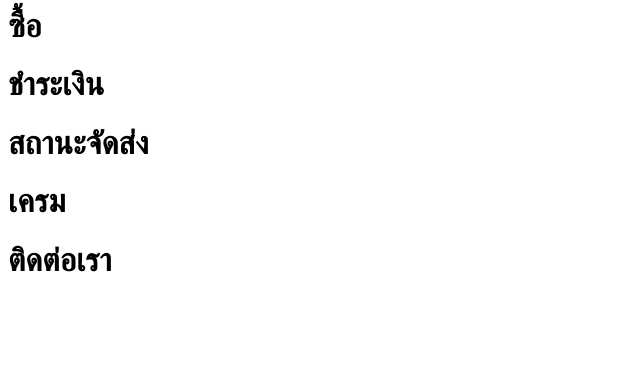
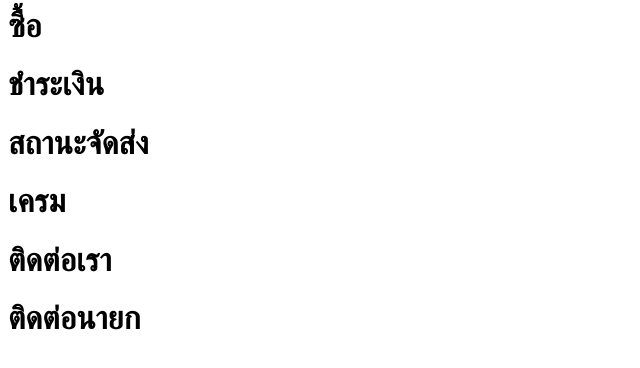
Before and after one commit to UserFafafig/Lab03_1, a plain HTML site: page menu.html in a window 1280 px wide. Shown: the whole page, without its empty margins (0-640 px from the left). Drawn offline with Linux system fonts and the light colour scheme.

Commit message:
Update menu.html

```diff
--- a/menu.html
+++ b/menu.html
@@ -11,5 +11,6 @@
     <h1>สถานะจัดส่ง</h1>
     <h1>เครม</h1>
     <h1>ติดต่อเรา</h1>
+    <h1>ติดต่อนายก</h1>
 </body>
 </html>
```
